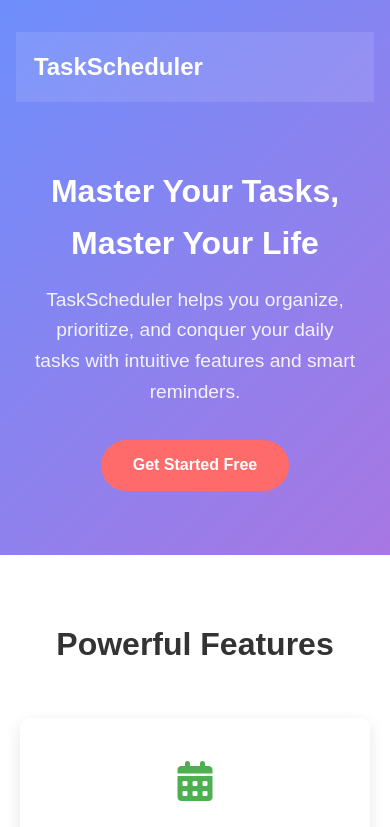
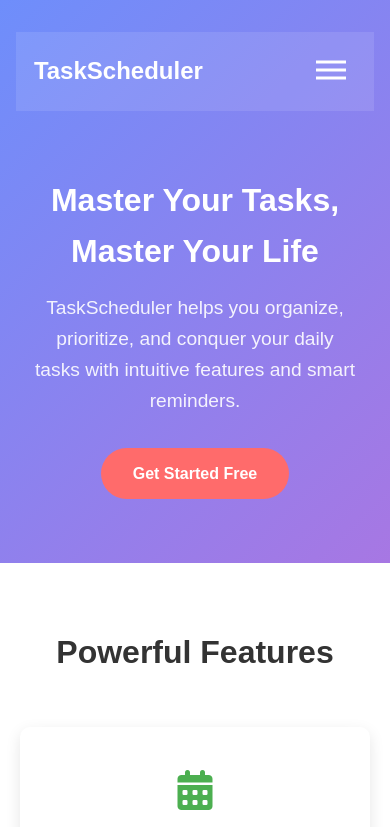
Before and after one commit to assisi-francis/Responsive-design, a plain HTML site: page index.html in a window 390 px wide. Shown: the top 827 px of the page. Drawn offline with Linux system fonts and the light colour scheme.

Commit message:
implemented a hamburger menu for smaller devices

```diff
--- a/index.html
+++ b/index.html
@@ -12,6 +12,15 @@
     <header>
         <nav>
             <div class="logo">TaskScheduler</div>
+
+            <!-- Hamburger Menu Button (Mobile Only) -->
+            <button class="hamburger" aria-label="Menu" aria-expanded="false">
+                <span class="hamburger-box">
+                    <span class="hamburger-inner"></span>
+                </span>
+            </button>
+
+            <!-- Navigation Links -->
             <div class="nav-links">
                 <a href="#">Features</a>
                 <a href="#">Pricing</a>
--- a/styles.css
+++ b/styles.css
@@ -41,6 +41,119 @@ nav {
 .nav-links a {
     color: white;
     text-decoration: none;
+}
+
+
+/* Navigation Styles */
+nav {
+    display: flex;
+    justify-content: space-between;
+    align-items: center;
+    padding: 1rem 5%;
+    background-color: rgba(255, 255, 255, 0.1);
+    position: relative;
+}
+
+/* Hamburger Menu Styles */
+.hamburger {
+    display: none; /* Hidden by default on desktop */
+    cursor: pointer;
+    background: none;
+    border: none;
+    padding: 10px;
+    z-index: 1000;
+}
+
+.hamburger-box {
+    width: 30px;
+    height: 24px;
+    display: inline-block;
+    position: relative;
+}
+
+.hamburger-inner {
+    width: 100%;
+    height: 3px;
+    background-color: white;
+    position: absolute;
+    left: 0;
+    top: 50%;
+    transform: translateY(-50%);
+    transition: transform 0.2s;
+}
+
+.hamburger-inner::before,
+.hamburger-inner::after {
+    content: "";
+    width: 100%;
+    height: 3px;
+    background-color: white;
+    position: absolute;
+    left: 0;
+    transition: transform 0.3s;
+}
+
+.hamburger-inner::before {
+    top: -8px;
+}
+
+.hamburger-inner::after {
+    top: 8px;
+}
+
+/* Active state for hamburger */
+.hamburger.active .hamburger-inner {
+    background-color: transparent;
+}
+
+.hamburger.active .hamburger-inner::before {
+    transform: translateY(8px) rotate(45deg);
+}
+
+.hamburger.active .hamburger-inner::after {
+    transform: translateY(-8px) rotate(-45deg);
+}
+
+/* Navigation Links */
+.nav-links {
+    display: flex;
+    gap: 1.5rem;
+}
+
+.nav-links a {
+    color: white;
+    text-decoration: none;
+    transition: opacity 0.3s;
+}
+
+.nav-links a:hover {
+    opacity: 0.8;
+}
+
+/* Mobile Styles */
+@media (max-width: 768px) {
+    .hamburger {
+        display: block; /* Show hamburger on mobile */
+    }
+
+    .nav-links {
+        position: fixed;
+        top: 0;
+        right: -100%;
+        width: 70%;
+        height: 100vh;
+        background: linear-gradient(135deg, #6e8efb, #a777e3);
+        flex-direction: column;
+        align-items: center;
+        justify-content: center;
+        gap: 2rem;
+        transition: right 0.3s ease-out;
+        z-index: 999;
+    }
+
+    .nav-links.active {
+        right: 0;
+    }
 }
 
 /* Hero Section */
```
